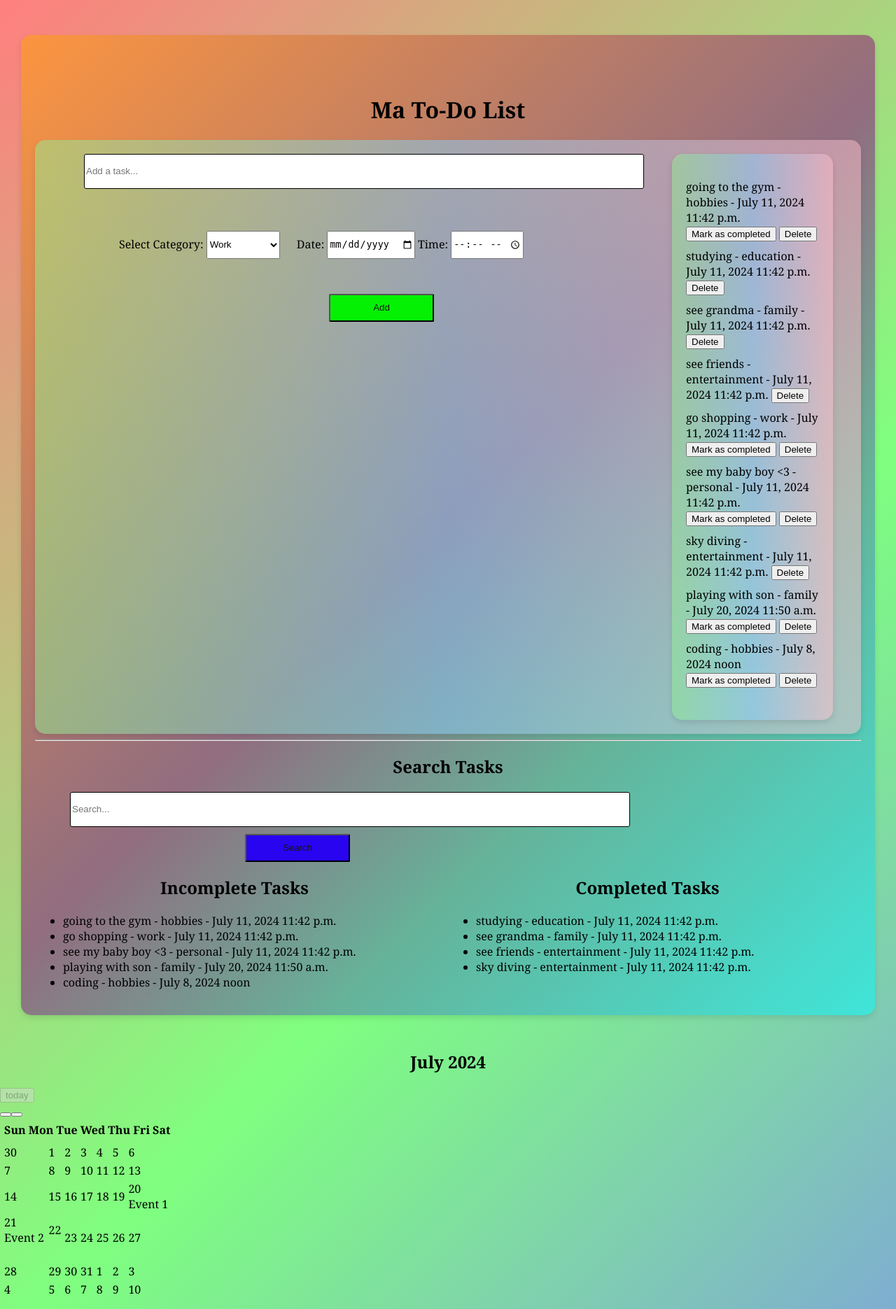
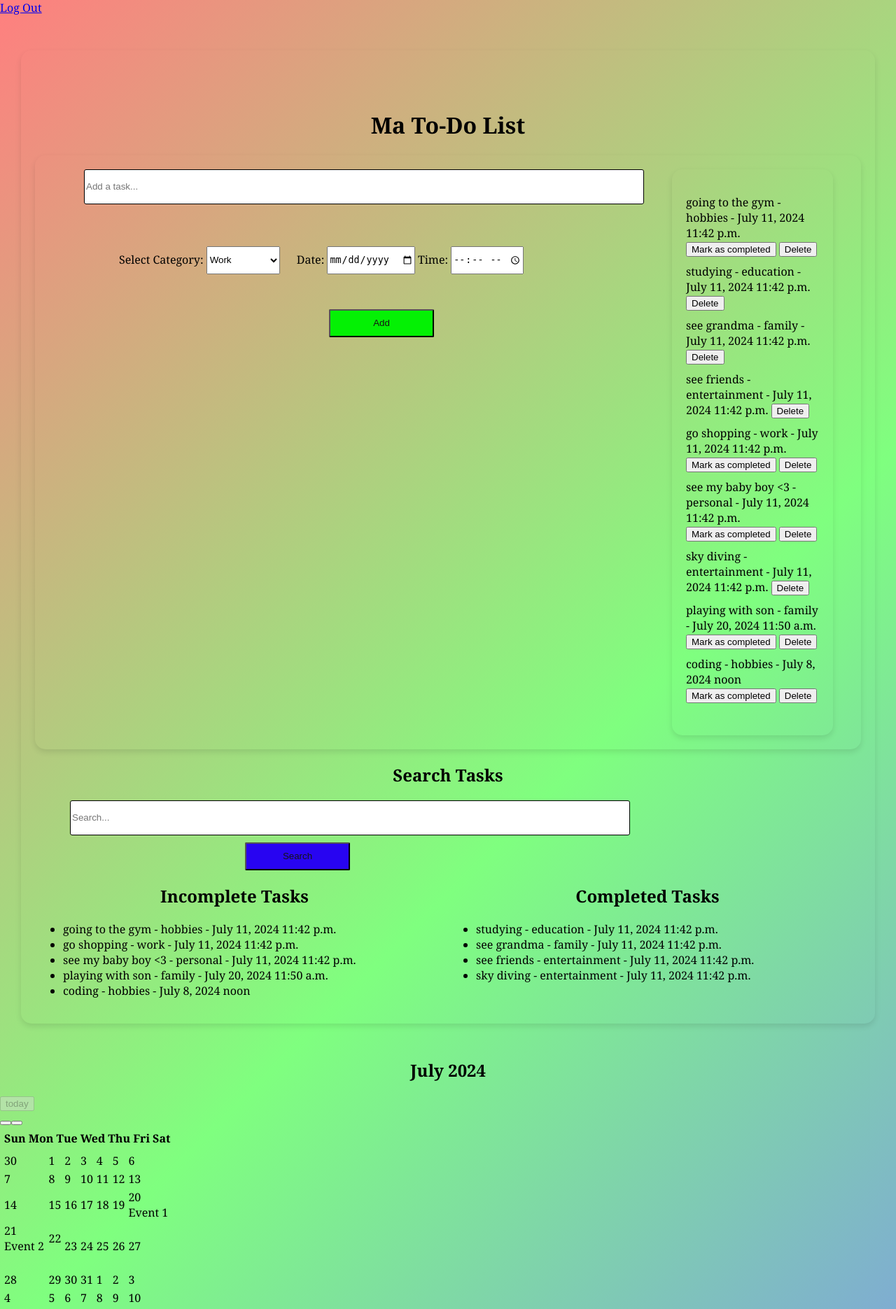
Before and after one commit to Ilefrajhi/to-do-list, a Django app: page /main/ in a window 1280 px wide. Shown: the top 1871 px of the page at 70% size. Run offline with Django 5.2, Linux system fonts and the light colour scheme; data comes from the database, SQL or seed files in the repository; lists and menus that the app fills with data are empty; some libraries are stand-ins or nearby versions.

Commit message:
fixed the main styles

```diff
--- a/todo/webapp/static/main.css
+++ b/todo/webapp/static/main.css
@@ -13,7 +13,6 @@
 
 .container {
     margin: 50px 30px; /* Adjusted to shorthand property */
-    background: linear-gradient(135deg, rgba(255, 165, 0, 0.5), rgba(128, 0, 128, 0.5), rgba(0, 255, 255, 0.5));
     border-radius: 15px;
     padding: 20px;
     box-shadow: 0 4px 8px rgba(0, 0, 0, 0.1);
@@ -71,7 +70,6 @@
 .content {
     display: flex; /* Use flexbox for layout */
     justify-content: space-between; /* Distribute space between elements */
-    background: linear-gradient(270deg, rgba(255, 192, 203, 0.5), rgba(135, 206, 250, 0.5), rgba(144, 238, 144, 0.5));
     animation: slideBackground 10s linear infinite; /* Sliding background animation */
     padding: 20px;
     border-radius: 15px;
@@ -130,7 +128,6 @@
 .task-list {
     display: flex; /* Use flexbox for layout */
     flex-direction: column; /* Column layout for list items */
-    background: linear-gradient(270deg, rgba(255, 192, 203, 0.5), rgba(135, 206, 250, 0.5), rgba(144, 238, 144, 0.5));
     animation: slideBackground 10s linear infinite; /* Sliding background animation */
     padding: 20px;
     border-radius: 15px;
--- a/todo/webapp/templates/main.html
+++ b/todo/webapp/templates/main.html
@@ -8,6 +8,11 @@
     <script src='https://cdn.jsdelivr.net/npm/fullcalendar@6.0.0/lib/main.js'></script>
     <link rel="stylesheet" href="{% static 'main.css' %}">
 </head>
+<header>
+    <div class="logout-container">
+        <a href='/login' id="logout">Log Out</a>
+        </div>
+</header>
 <body>
     <div class="container">
         <br>
@@ -57,7 +62,6 @@
                 </ul>
             </div>
         </div>
-    <hr>
     <div class="search_tasks">
         <h2>Search Tasks</h2>
         <form action="{% url 'search_tasks' %}" method="GET">
@@ -108,7 +112,6 @@
             calendar.render();
         });
     </script>
-    <a href='/login'>Log Out</a>
 </body>
 <footer>
     <a href="https://github.com/Ilefrajhi"><i class="fa fa-github"></i></a>
```
